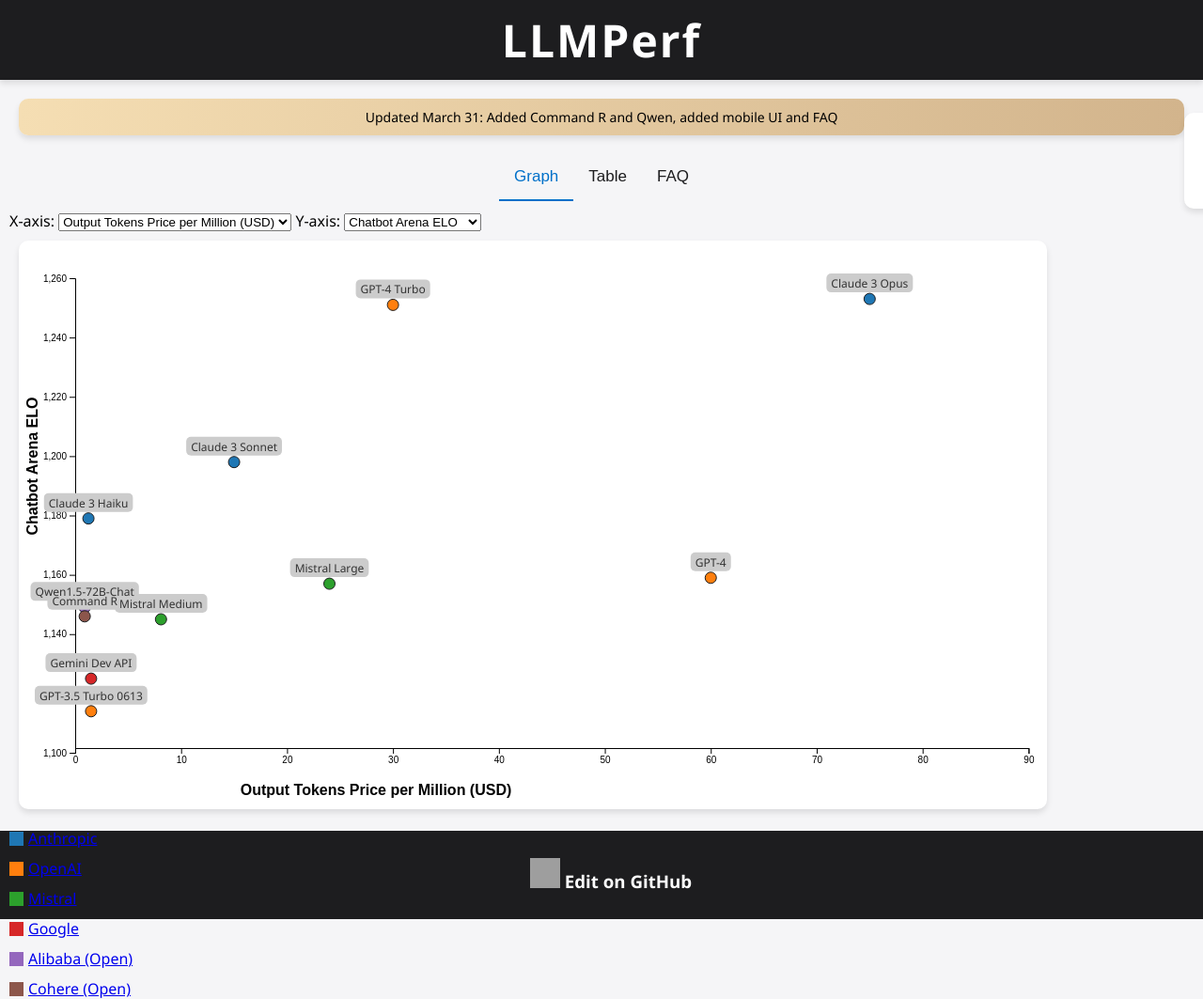
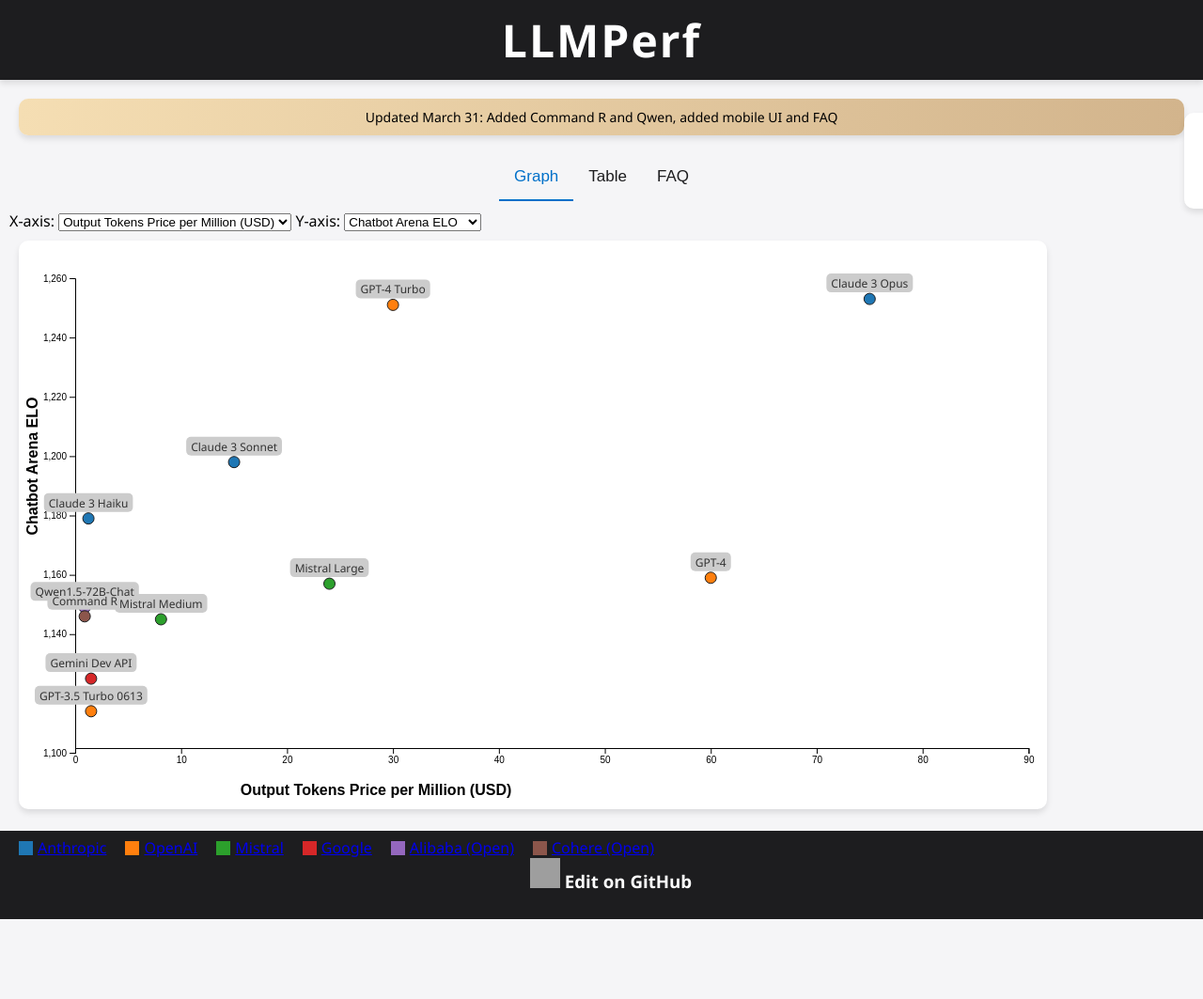
Before and after one commit to dfeldman/llmperf, a plain HTML site: page index.html in a window 1280 px wide. Shown: the whole page at 94% size. After the commit the page ends 998 px from the top, so only its background shows below. Drawn offline with nearby package versions, Linux system fonts and the light colour scheme; grey boxes are pictures that could not be loaded.

Commit message:
make legend 1 line

```diff
--- a/index.html
+++ b/index.html
@@ -142,12 +142,14 @@
 
     .legend {
       margin-top: 20px;
+      display: flex;
     }
 
     .legend-item {
       display: flex;
       align-items: center;
       margin-bottom: 10px;
+      padding: 10px;
     }
 
     .legend-color {
@@ -207,6 +209,7 @@
     }
     #footer {
       width: 100%;
+      display: bock;
       background-color: #1d1d1f;
       color: white;
       text-align: center;
```
